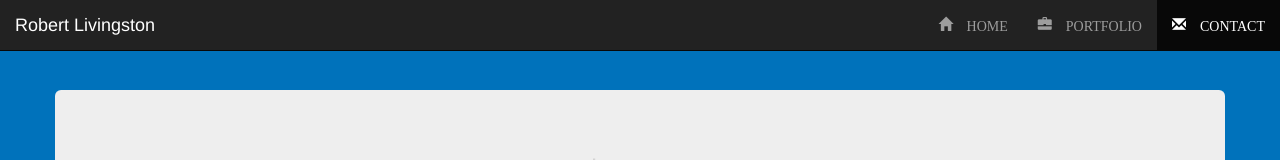
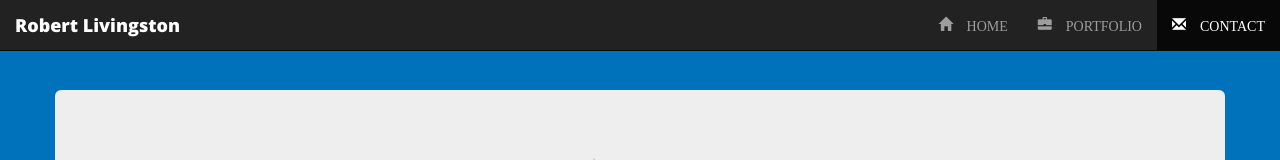
Before and after one commit to MindShaver/myPortfolio, a plain HTML site: page index.html in a window 1280 px wide. Shown: the top 160 px of the page. Drawn offline with nearby package versions, Linux system fonts and the light colour scheme.

Commit message:
Changed Nav Fonts

```diff
--- a/css/mainStyle.css
+++ b/css/mainStyle.css
@@ -9,6 +9,10 @@ body {
 
 .jumbotron {
   margin-bottom: 60px;
+}
+
+.navbar {
+  font-family: "Open Sans", Verdana, sans-serif;
 }
 
 /* Main Sections */
```
